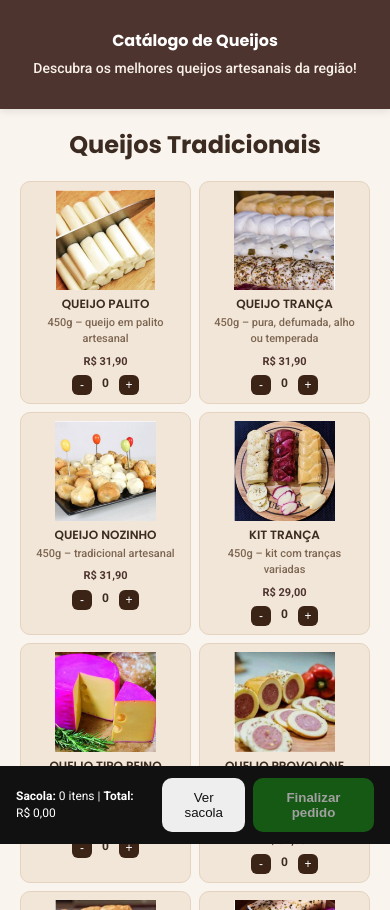
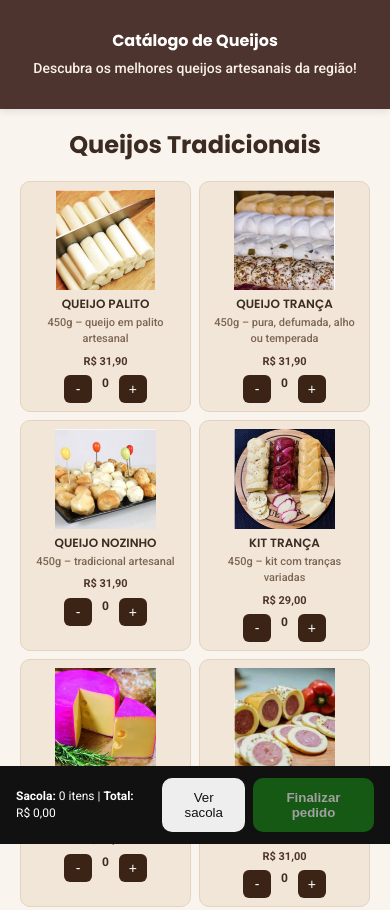
Before and after one commit to Sthevan23/catalago-queijos, a plain HTML site: page index.html in a window 390 px wide. Shown: the top 910 px of the page. Drawn offline with Linux system fonts and the light colour scheme.

Commit message:
Remove efeito de zoom nos botões de adicionar/remover no mobile

```diff
--- a/script.js
+++ b/script.js
@@ -72,7 +72,6 @@ document.addEventListener('DOMContentLoaded', () => {
 
   openCartBtn.addEventListener('click', openCart);
   closeCartBtn.addEventListener('click', closeCart);
-  cartModalBackdrop.addEventListener('click', (e) => e.target === cartModalBackdrop && closeCart());
   clearCartBtn.addEventListener('click', clearCart);
   checkoutBtn.addEventListener('click', finalizeOrder);
   checkoutBtnModal.addEventListener('click', finalizeOrder);
--- a/styles/global.css
+++ b/styles/global.css
@@ -132,21 +132,21 @@ header p {
     background: var(--brand-dark);
     color: #fff;
     border: none;
-    width: 32px;
-    height: 32px;
+    width: 40px;
+    height: 40px;
     border-radius: 6px;
-    font-size: 16px;
+    font-size: 18px;
     cursor: pointer;
-    transition: background .2s, transform .2s;
+    transition: background .2s, transform .2s; /* Mantém transform no desktop */
 }
 
 .btn-add:hover, .btn-remove:hover {
     background: #2d1a0f;
-    transform: scale(1.1);
+    transform: scale(1.1); /* Zoom no desktop */
 }
 
 .btn-add:active, .btn-remove:active {
-    transform: scale(0.9);
+    transform: scale(0.9); /* Zoom out no clique no desktop */
 }
 
 .quantity {
@@ -345,9 +345,19 @@ footer {
     }
 
     .btn-add, .btn-remove {
-        width: 20px;
-        height: 20px;
-        font-size: 12px;
+        width: 28px; /* Tamanho maior no mobile */
+        height: 28px;
+        font-size: 14px;
+        transition: background .2s; /* Remove transform no mobile */
+    }
+
+    .btn-add:hover, .btn-remove:hover {
+        background: #2d1a0f;
+        /* Sem transform: scale no mobile */
+    }
+
+    .btn-add:active, .btn-remove:active {
+        /* Sem transform: scale no mobile */
     }
 
     header h1 {
```
